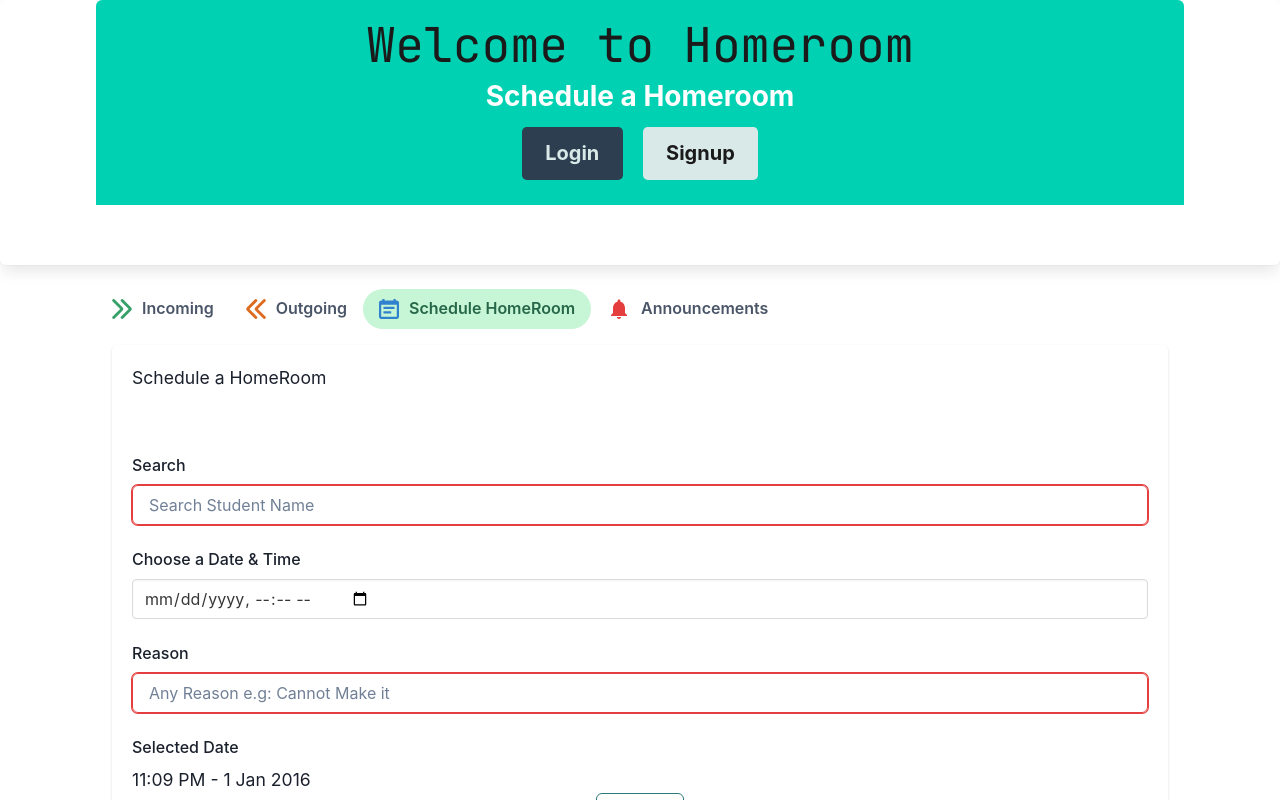
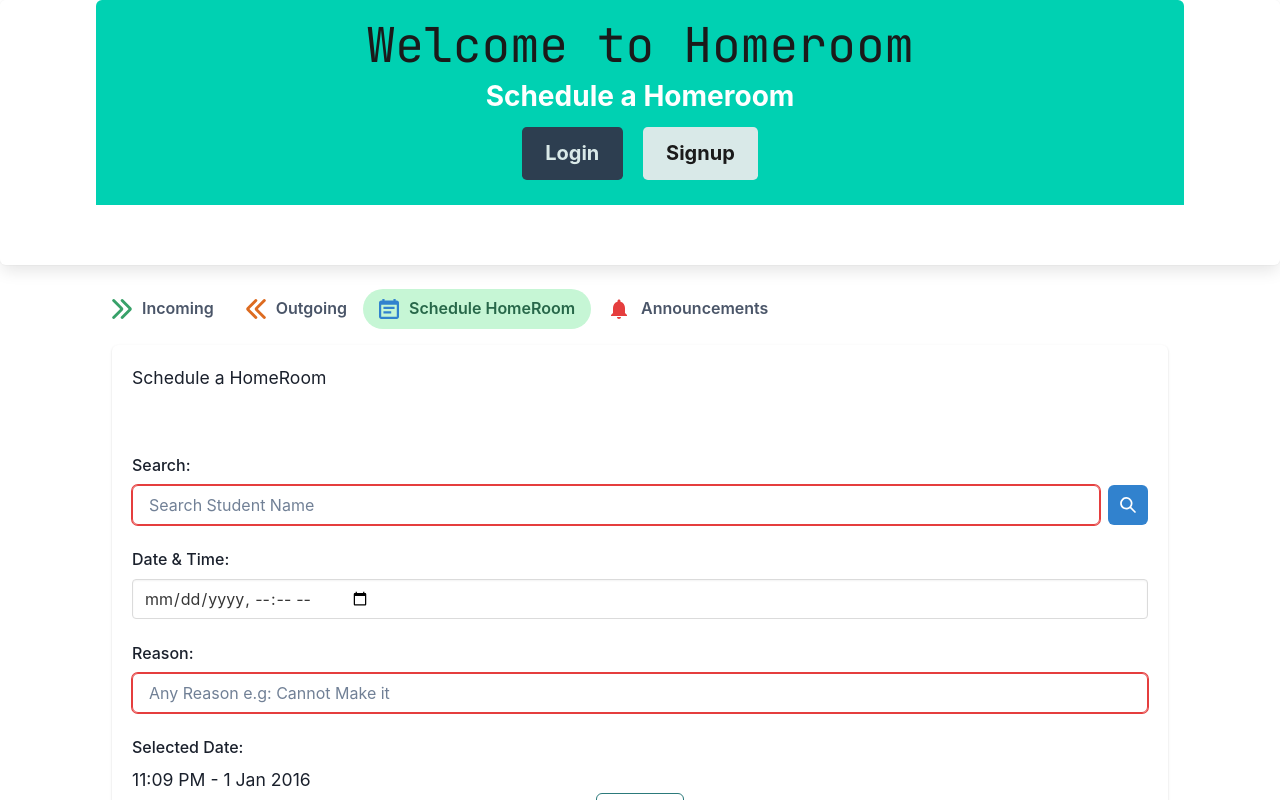
Before and after one commit to AWinterCoding/Project_Home_Room, a React (Create React App) app in the folder client/: page / in a window 1280 px wide. Both pictures are taken after a click on the tab "Schedule HomeRoom". Shown: the top 800 px of the page. Built offline with nearby package versions, Linux system fonts and the light colour scheme.

Commit message:
Update Schedule to SimpleGrid UI

```diff
--- a/client/src/components/Form.jsx
+++ b/client/src/components/Form.jsx
@@ -1,7 +1,10 @@
 
 import React, { useState } from 'react';
 import axios from 'axios';
-import { Card, CardHeader, CardBody, CardFooter, Text, Input, Button, Center } from '@chakra-ui/react';
+import { Card, CardHeader, CardBody, CardFooter, Text, Input, Button, Center, IconButton } from '@chakra-ui/react';
+import { Stack, HStack, VStack, StackDivider } from '@chakra-ui/react'
+import { SearchIcon } from '@chakra-ui/icons'
+import { SimpleGrid, GridItem } from '@chakra-ui/react'
 import {
   FormControl,
   FormLabel,
@@ -50,20 +53,32 @@ export default function Form() {
       <Card>
         <CardHeader>Schedule a HomeRoom</CardHeader>
         <CardBody>
+
+          <SimpleGrid column={3} columnGap={2} rowGap={3} w={'full'}>
             <FormControl isInvalid={isError} onSubmit={handleSubmit}>
-            <FormLabel className='mt-4'>Search</FormLabel>
-            <Input placeholder='Search Student Name' />
+              <GridItem colSpan={1}>
+                <FormLabel className='mt-4'>Search: </FormLabel>
+                <HStack><Input placeholder='Search Student Name' />
+                  <IconButton
+                    colorScheme='blue'
+                    aria-label='Search Students'
+                    icon={<SearchIcon />}
+                  /></HStack>
+              </GridItem>
+              <GridItem colSpan={3} >  <FormLabel className='mt-4'>Date & Time: </FormLabel>
+                <input className="input" type="datetime-local" id="requestDate" name="requestDate" />
+              </GridItem>
+              <GridItem colSpan={3} >
+                <FormLabel className='mt-4'>Reason:</FormLabel>
+                <Input placeholder='Any Reason e.g: Cannot Make it' />
+              </GridItem>
+              <GridItem colSpan={3} >
 
-            <FormLabel className='mt-4'>Choose a Date & Time</FormLabel>
-            <input className="input" type="datetime-local" id="requestDate" name="requestDate" />
-            <FormLabel className='mt-4'>Reason</FormLabel>
-            <Input placeholder='Any Reason e.g: Cannot Make it' />
-            <div className='mt-4'>
-              <FormLabel className='mt-4'>Selected Date</FormLabel>
+                <FormLabel className='mt-4'>Selected Date:</FormLabel>
                 <time dateTime="2023-08-09">11:09 PM - 1 Jan 2016</time>
-            </div>
-          </FormControl>
 
+              </GridItem>
+              <GridItem>
                 <Center>
                   <Button
                     loadingText='Submitting'
@@ -74,6 +89,13 @@ export default function Form() {
                     Submit
                   </Button>
                 </Center>
+              </GridItem>
+            </FormControl>
+          </SimpleGrid>
+
+
+
+
         </CardBody>
       </Card>
 
```
Lines whose indentation alone changed are shown as unchanged.
